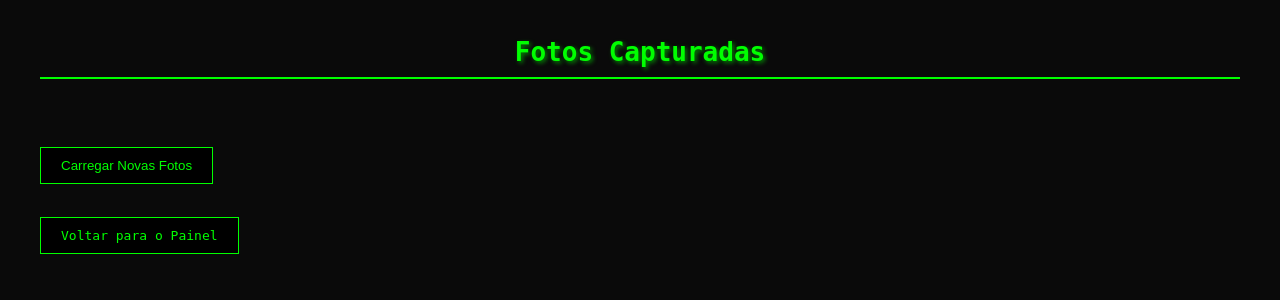
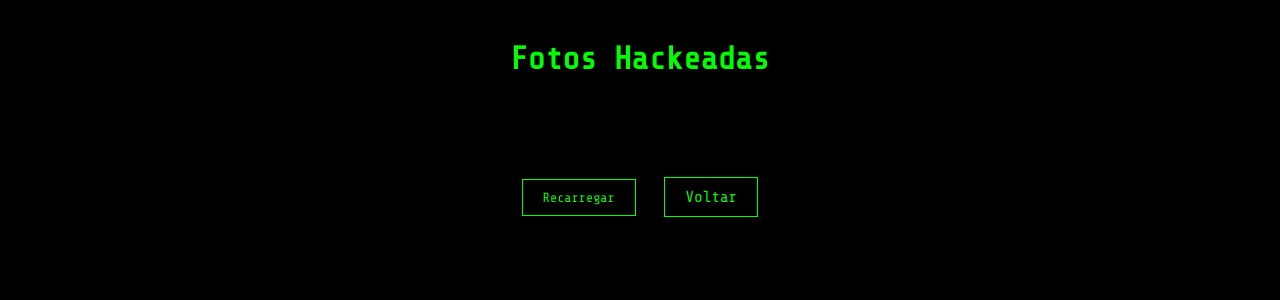
Before and after one commit to akilacorp/AESCORP2, a Flask app: page /fotos in a window 1280 px wide. Shown: the top 300 px of the page. Run offline with Flask 2, Linux system fonts and the light colour scheme.

Commit message:
Update fotos.html

```diff
--- a/templates/fotos.html
+++ b/templates/fotos.html
@@ -1,14 +1,16 @@
 <!DOCTYPE html>
-<html>
+<html lang="pt-br">
 <head>
-    <title>Fotos</title>
+    <meta charset="UTF-8">
+    <meta name="viewport" content="width=device-width, initial-scale=1.0">
+    <title>CameraHack - Fotos</title>
     <style>
         body {
-            background: #0a0a0a;
-            color: #00ff00;
-            font-family: monospace;
             margin: 0;
             padding: 20px;
+            background: #000;
+            color: #00ff00;
+            font-family: 'Share Tech Mono', monospace;
         }
         .container {
             max-width: 1200px;
@@ -16,67 +18,78 @@
         }
         h1 {
             text-align: center;
-            color: #00ff00;
-            text-shadow: 2px 2px 4px rgba(0, 255, 0, 0.5);
-            border-bottom: 2px solid #00ff00;
-            padding-bottom: 10px;
+            margin-bottom: 30px;
         }
         .gallery {
             display: grid;
-            grid-template-columns: repeat(auto-fill, minmax(320px, 1fr));
+            grid-template-columns: repeat(auto-fill, minmax(300px, 1fr));
             gap: 20px;
-            padding: 20px 0;
+            padding: 20px;
         }
         .photo-card {
+            background: #111;
             border: 1px solid #00ff00;
             padding: 10px;
-            background: rgba(0, 0, 0, 0.5);
+            border-radius: 5px;
         }
-        img {
+        .photo-card img {
             width: 100%;
             height: auto;
-            border: 1px solid #00ff00;
-            transition: transform 0.3s ease;
+            margin-bottom: 10px;
         }
-        img:hover {
-            transform: scale(1.05);
-            box-shadow: 0 0 15px rgba(0, 255, 0, 0.3);
-        }
-        .photo-info {
-            margin-top: 10px;
-            text-align: center;
-            color: #00ff00;
-        }
-        button, a {
+        .button {
+            display: inline-block;
+            padding: 10px 20px;
             background: #000;
             color: #00ff00;
             border: 1px solid #00ff00;
-            padding: 10px 20px;
+            text-decoration: none;
+            margin: 10px;
             cursor: pointer;
-            text-decoration: none;
-            display: inline-block;
-            margin: 10px 0;
+            font-family: 'Share Tech Mono', monospace;
         }
-        button:hover, a:hover {
+        .button:hover {
             background: #00ff00;
             color: #000;
             box-shadow: 0 0 10px #00ff00;
         }
+        .controls {
+            text-align: center;
+            margin: 20px 0;
+        }
+        .download-btn {
+            width: 100%;
+            text-align: center;
+            margin: 5px 0;
+        }
+        .download-btn .button {
+            width: 80%;
+            margin: 0;
+        }
     </style>
+    <link href="https://fonts.googleapis.com/css2?family=Share+Tech+Mono&display=swap" rel="stylesheet">
 </head>
 <body>
     <div class="container">
-        <h1>Fotos Capturadas</h1>
+        <h1>Fotos Hackeadas</h1>
+
         <div class="gallery">
             {% for foto in fotos %}
             <div class="photo-card">
-                <img src="/uploads/fotos/{{ foto }}" alt="{{ foto }}" class="foto">
-                <div class="photo-info">{{ foto }}</div>
+                <img src="/uploads/fotos/{{ foto }}" alt="Foto hackeada">
+                <div class="download-btn">
+                    <a href="/uploads/fotos/{{ foto }}" download class="button">
+                        DOWNLOAD 📥
+                    </a>
+                </div>
             </div>
             {% endfor %}
         </div>
-        <button onclick="window.location.reload()">Carregar Novas Fotos</button>
-        <p><a href="/">Voltar para o Painel</a></p>
+
+        <div class="controls">
+            <button onclick="location.reload()" class="button">Recarregar</button>
+            <a href="/" class="button">Voltar</a>
+        </div>
     </div>
 </body>
 </html>
```
